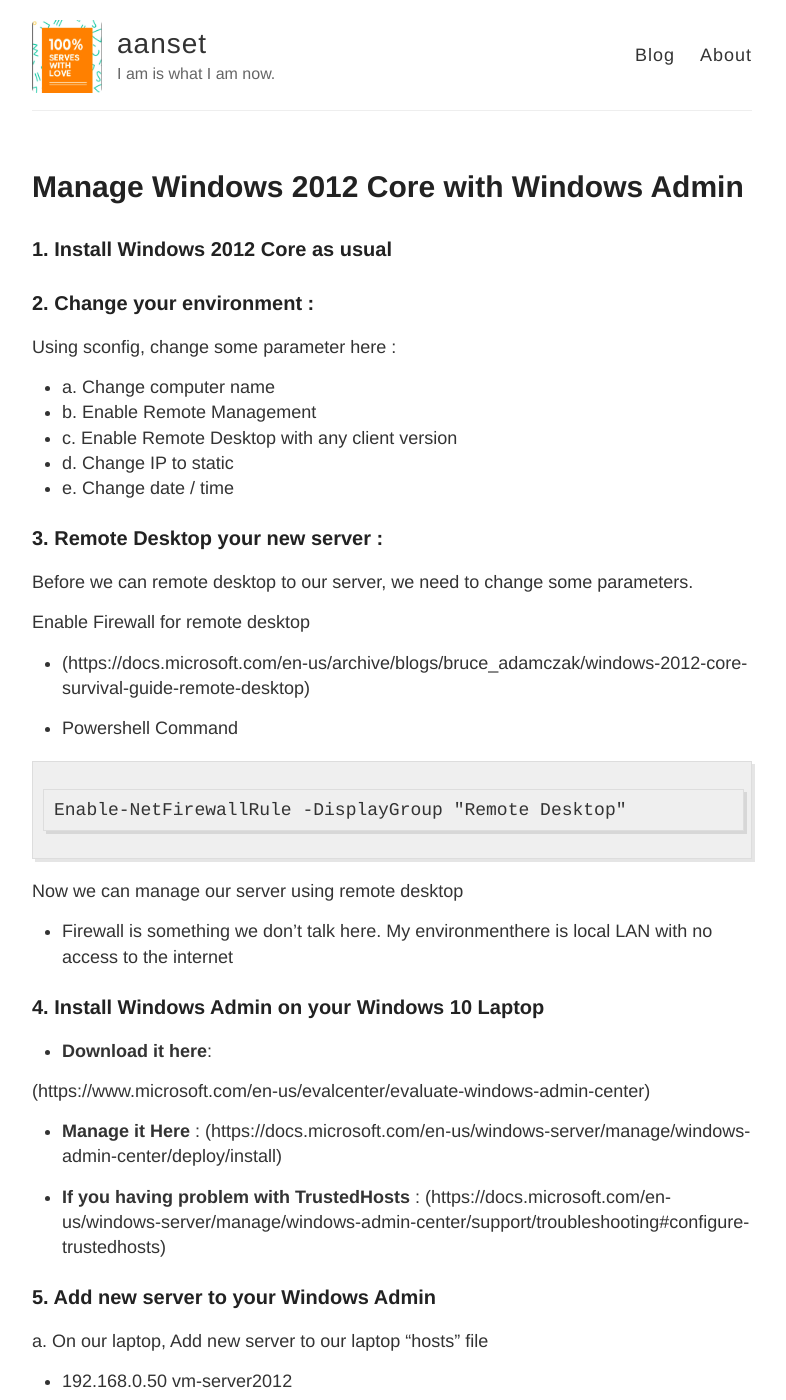
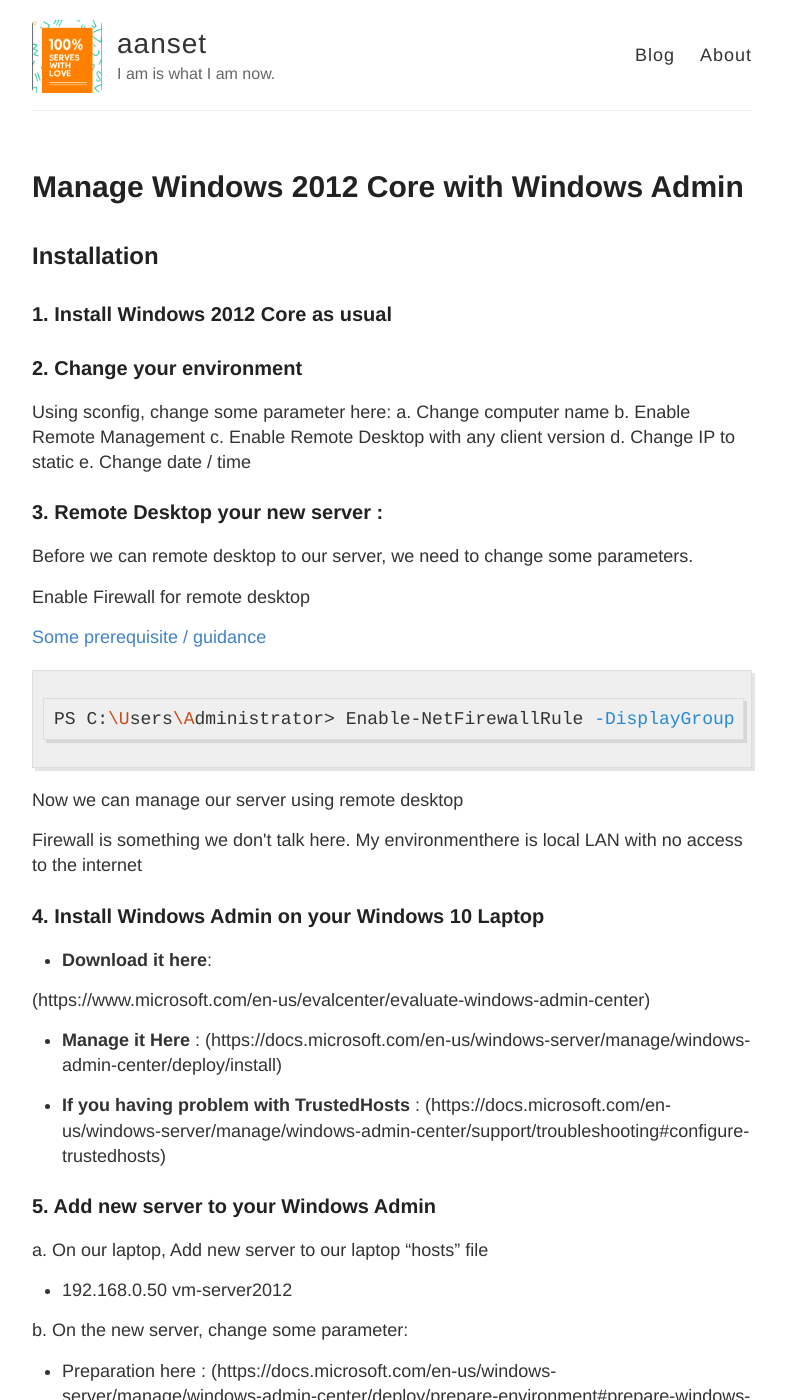
Before and after one commit to rakemiel/windows2000, a Jekyll site: the page built from _posts/2021-1-4-Manage-Windows-2012-Core.md, in a window 1280 px wide and 1400 px high. Shown: the whole window, without its empty margins (248-1034 px from the left). Built offline with Jekyll 4.4.1, drawn with Linux system fonts in a browser that asks for light colours.

Commit message:
Update 2021-1-4-Manage-Windows-2012-Core.md

````diff
--- a/_posts/2021-1-4-Manage-Windows-2012-Core.md
+++ b/_posts/2021-1-4-Manage-Windows-2012-Core.md
@@ -3,34 +3,38 @@
 title : Manage Windows 2012 Core with Windows Admin
 ---
 
+## Installation
+
 ### 1. Install Windows 2012 Core as usual
 
-### 2. Change your environment :
+### 2. Change your environment
 
-Using sconfig, change some parameter here :
-
-- a. Change computer name
-- b. Enable Remote Management
-- c. Enable Remote Desktop with any client version
-- d. Change IP to static
-- e. Change date / time
+Using sconfig, change some parameter here:
+a. Change computer name
+b. Enable Remote Management
+c. Enable Remote Desktop with any client version
+d. Change IP to static
+e. Change date / time
 
 ### 3. Remote Desktop your new server :
+
 Before we can remote desktop to our server, we need to change some parameters.
 
 Enable Firewall for remote desktop
 
-- (https://docs.microsoft.com/en-us/archive/blogs/bruce_adamczak/windows-2012-core-survival-guide-remote-desktop)
+[Some prerequisite / guidance](https://docs.microsoft.com/en-us/archive/blogs/bruce_adamczak/windows-2012-core-survival-guide-remote-desktop)
 
-- Powershell Command
-
-```
-Enable-NetFirewallRule -DisplayGroup "Remote Desktop"
+```sh
+PS C:\Users\Administrator> Enable-NetFirewallRule -DisplayGroup "Remote Desktop"
 ```
 
 Now we can manage our server using remote desktop
 
-* Firewall is something we don't talk here. My environmenthere is local LAN with no access to the internet
+
+
+<Aside>
+Firewall is something we don't talk here. My environmenthere is local LAN with no access to the internet
+</Aside>
 
 ### 4. Install Windows Admin on your Windows 10 Laptop
 - **Download it here**:
````
